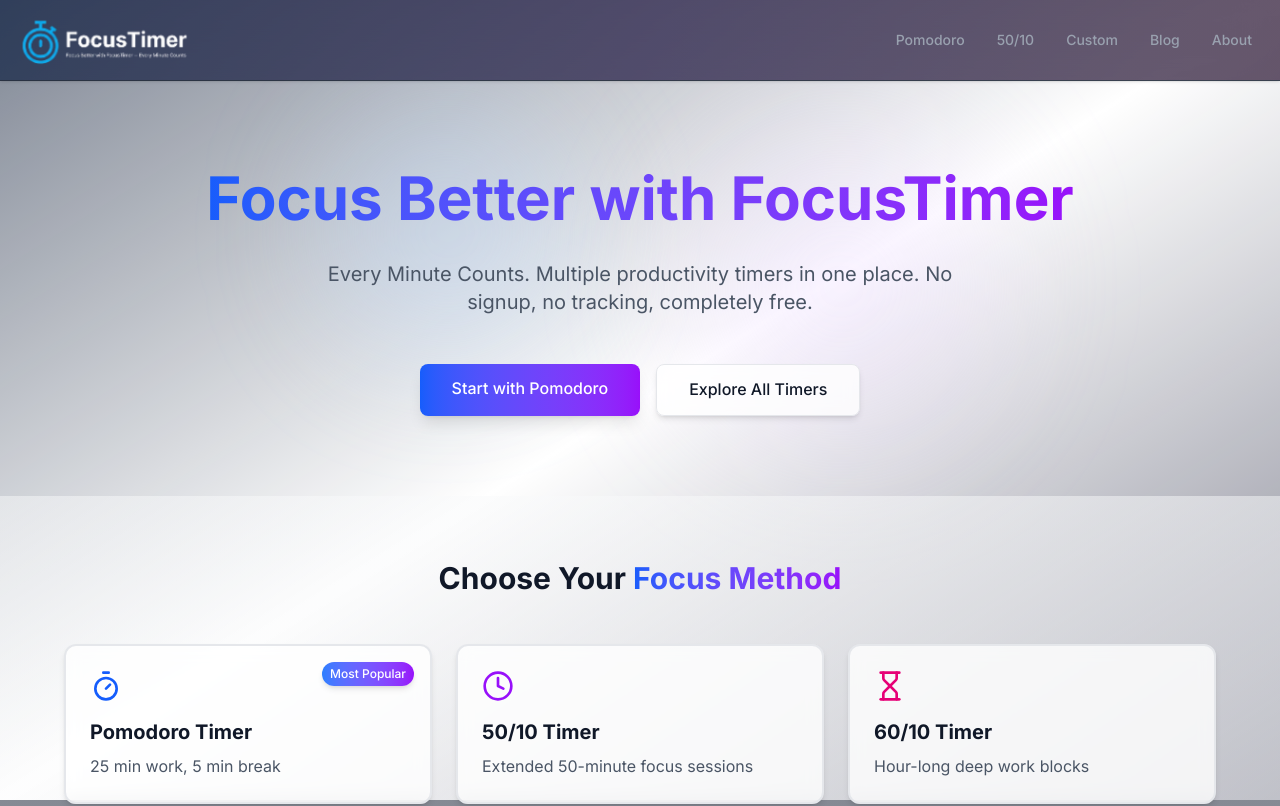
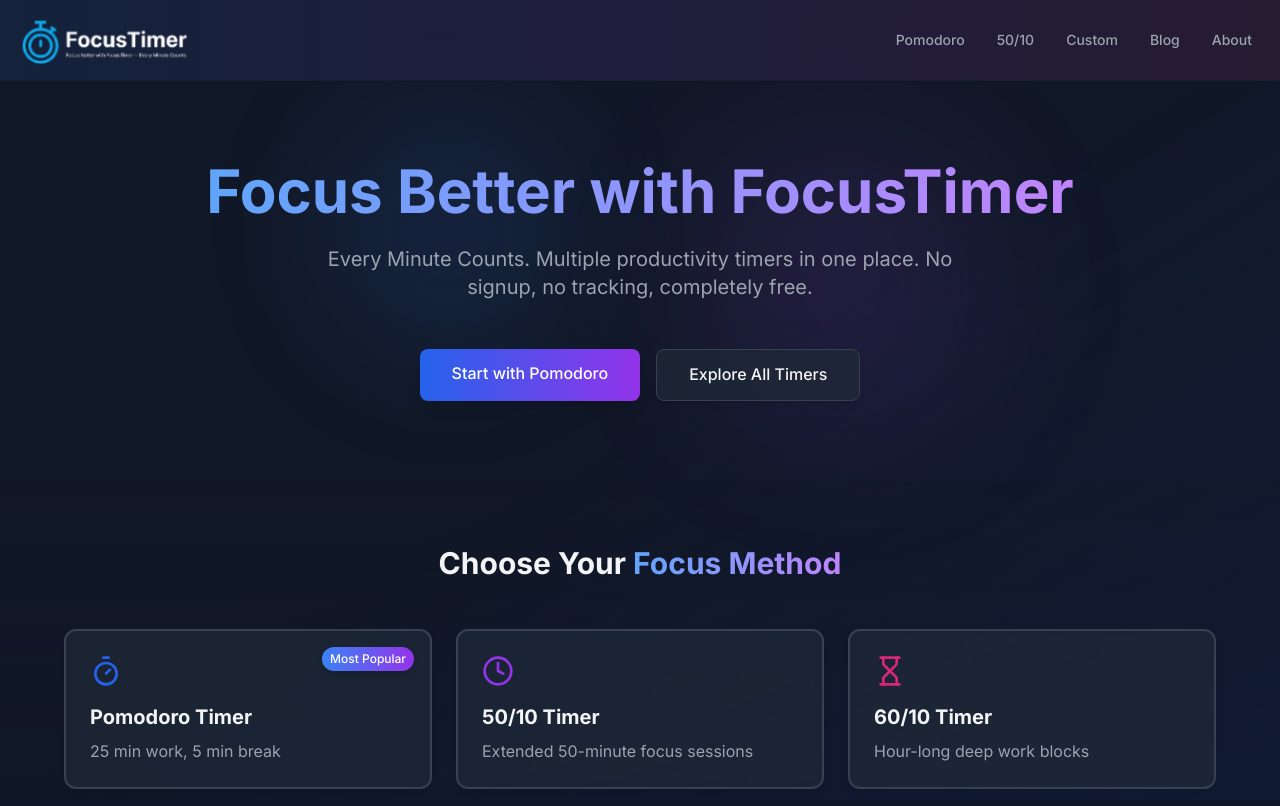
Before and after one commit to sujallllllllllllll/focustimer_new, a Next.js app: page / in a window 1280 px wide. Shown: the top 806 px of the page. Built offline with nearby package versions, Linux system fonts and the light colour scheme.

Commit message:
Fix build: Downgrade Tailwind to v3, fix CSS, update Sitemap

```diff
--- a/app/globals.css
+++ b/app/globals.css
@@ -1,4 +1,6 @@
-@import "tailwindcss";
+@tailwind base;
+@tailwind components;
+@tailwind utilities;
 
 /* Base styles */
 * {
@@ -86,6 +88,7 @@ body {
 /* Input styles */
 input[type="number"] {
   -moz-appearance: textfield;
+  appearance: textfield;
 }
 
 input[type="number"]::-webkit-inner-spin-button,
--- a/package.json
+++ b/package.json
@@ -23,7 +23,6 @@
   },
   "devDependencies": {
     "@next/bundle-analyzer": "^16.0.10",
-    "@tailwindcss/postcss": "^4.1.17",
     "@types/node": "^20.19.25",
     "@types/react": "^19.2.6",
     "@types/react-dom": "^19.2.3",
@@ -31,7 +30,7 @@
     "eslint": "^9",
     "eslint-config-next": "16.0.10",
     "postcss": "^8.5.6",
-    "tailwindcss": "^4.1.17",
+    "tailwindcss": "^3.4.17",
     "typescript": "^5"
   }
 }
--- a/postcss.config.js
+++ b/postcss.config.js
@@ -1,6 +1,7 @@
 /** @type {import('postcss').Config} */
 module.exports = {
   plugins: {
-    '@tailwindcss/postcss': {},
+    tailwindcss: {},
+    autoprefixer: {},
   },
 };
```
Also changed, not shown: 1 other file (tests, documents, lock files or other folders).
